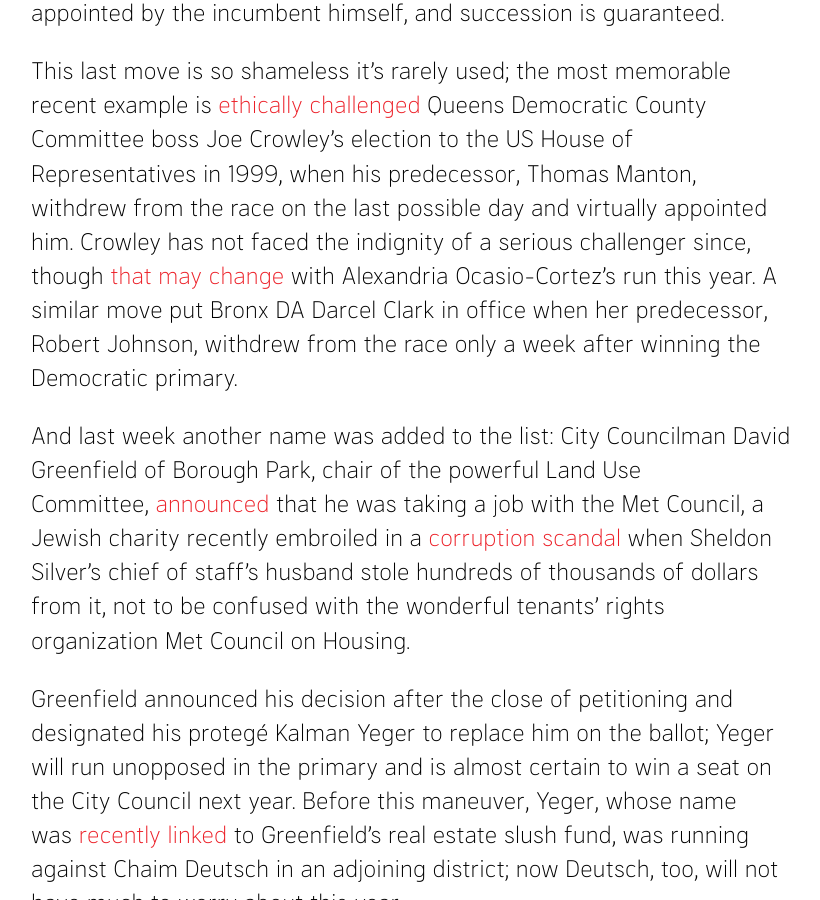
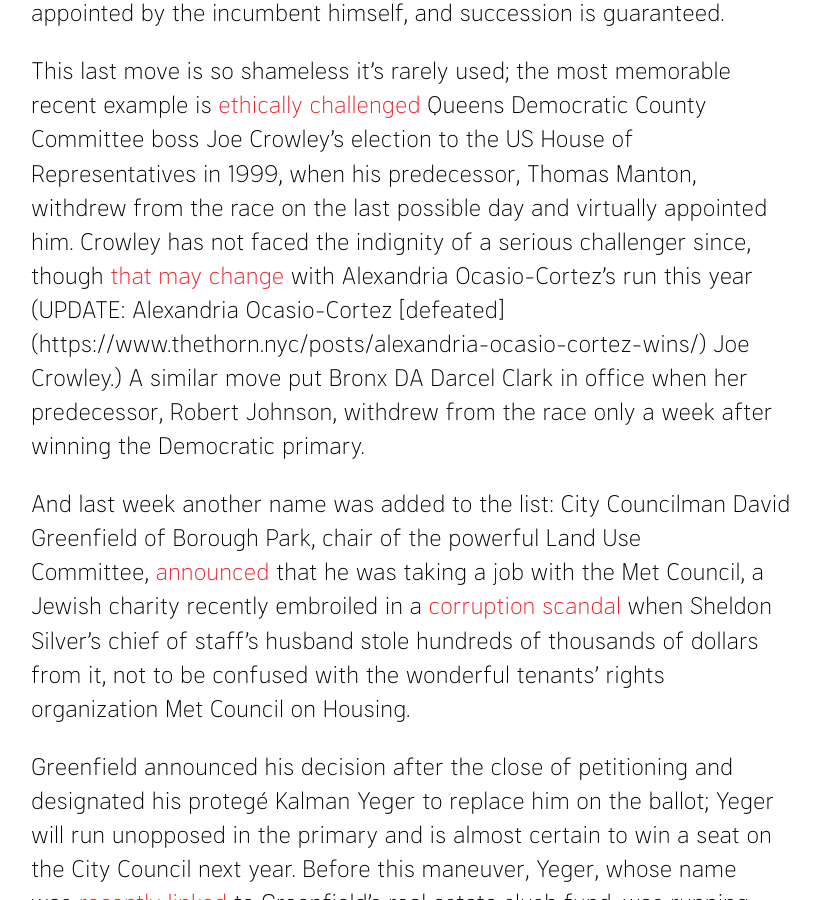
Before and after one commit to nycdsa/the-thorn, a Jekyll site: the page built from src/_posts/2017-07-31-mta-woes-continue-tips-for-avoiding-competitive-elections.md, in a window 1280 px wide and 900 px high, scrolled down 5073 px. Shown: the whole window, without its empty margins (229-1049 px from the left). Built offline with Jekyll 4.4.1, drawn with Linux system fonts in a browser that asks for light colours.

Commit message:
Update 2017-07-31-mta-woes-continue-tips-for-avoiding-competitive-elections.md

```diff
--- a/src/_posts/2017-07-31-mta-woes-continue-tips-for-avoiding-competitive-elections.md
+++ b/src/_posts/2017-07-31-mta-woes-continue-tips-for-avoiding-competitive-elections.md
@@ -32,7 +32,7 @@ This is a serious problem. It's a problem for establishment candidates, who are
 
 **The Vacancy Theft**: A candidate who sees even this as too big a risk may choose to drop out of the race after petitioning is already over, thus making absolutely sure that no challenger will have time to mount a campaign. In this situation the decision as to who will take the incumbent's place on the ballot falls to a "committee to fill vacancies" appointed by the incumbent himself, and succession is guaranteed.
 
-This last move is so shameless it's rarely used; the most memorable recent example is [ethically challenged](http://www.nydailynews.com/news/politics/lawyers-controlled-queens-dems-party-30-years-article-1.3017007?cid=bitly) Queens Democratic County Committee boss Joe Crowley's election to the US House of Representatives in 1999, when his predecessor, Thomas Manton, withdrew from the race on the last possible day and virtually appointed him. Crowley has not faced the indignity of a serious challenger since, though [that may change](https://justicedemocrats.com/candidates/alexandria-ocasio) with Alexandria Ocasio-Cortez's run this year. A similar move put Bronx DA Darcel Clark in office when her predecessor, Robert Johnson, withdrew from the race only a week after winning the Democratic primary.
+This last move is so shameless it's rarely used; the most memorable recent example is [ethically challenged](http://www.nydailynews.com/news/politics/lawyers-controlled-queens-dems-party-30-years-article-1.3017007?cid=bitly) Queens Democratic County Committee boss Joe Crowley's election to the US House of Representatives in 1999, when his predecessor, Thomas Manton, withdrew from the race on the last possible day and virtually appointed him. Crowley has not faced the indignity of a serious challenger since, though [that may change](https://justicedemocrats.com/candidates/alexandria-ocasio) with Alexandria Ocasio-Cortez's run this year (UPDATE: Alexandria Ocasio-Cortez [defeated] (https://www.thethorn.nyc/posts/alexandria-ocasio-cortez-wins/) Joe Crowley.) A similar move put Bronx DA Darcel Clark in office when her predecessor, Robert Johnson, withdrew from the race only a week after winning the Democratic primary.
 
 And last week another name was added to the list: City Councilman David Greenfield of Borough Park, chair of the powerful Land Use Committee, [announced](http://www.nydailynews.com/new-york/city-councilman-taps-ally-run-seat-sparking-backlash-article-1.3335579) that he was taking a job with the Met Council, a Jewish charity recently embroiled in a [corruption scandal](https://www.nytimes.com/2014/07/24/nyregion/rapfogel-sentenced-for-stealing-from-charity.html) when Sheldon Silver's chief of staff's husband stole hundreds of thousands of dollars from it, not to be confused with the wonderful tenants' rights organization Met Council on Housing.
 
```
